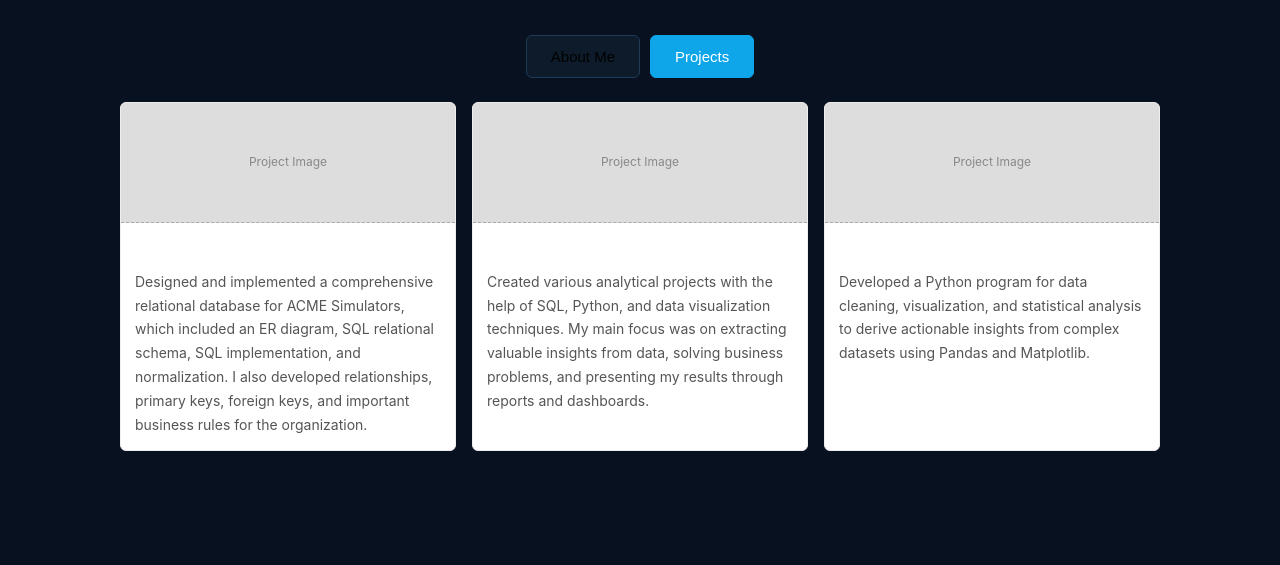
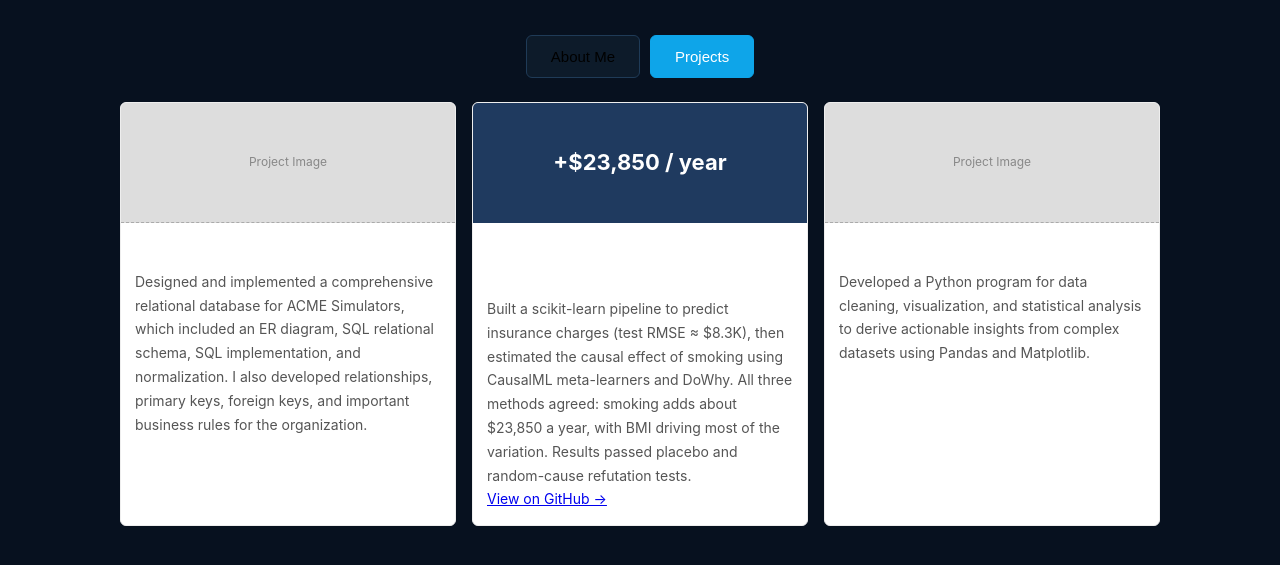
Before and after one commit to maqbooltaha/maqbooltaha.github.io, a plain HTML site: page index.html in a window 1280 px wide. Both pictures are taken after a click on the button "Projects". Shown: the part 321-886 px from the top of the page. Before the commit the page ends 812 px from the top, so only its background shows below. Drawn offline with Linux system fonts and the light colour scheme.

Commit message:
Add insurance causal inference project

```diff
--- a/index.html
+++ b/index.html
@@ -371,14 +371,15 @@
             </div>
           </div>
 
-          <!-- CARD 2 -->
+                    <!-- CARD 2 -->
           <div class="card">
-            <div class="card-photo">Project Image</div>
+            <div class="card-photo" style="background:#1f3a5f; color:#fff; font-size:22px; font-weight:bold; border-bottom:none;">+$23,850 / year</div>
             <div class="card-text">
-              <h3>Business Analytics Portfolio</h3>
-              <p>Created various analytical projects with the help of SQL, Python, and data visualization techniques.
-                My main focus was on extracting valuable insights from data, solving business problems, and presenting
-                my results through reports and dashboards.</p>
+              <h3>Insurance Charges &amp; the Causal Effect of Smoking</h3>
+              <p>Built a scikit-learn pipeline to predict insurance charges (test RMSE ≈ $8.3K), then estimated the causal
+                effect of smoking using CausalML meta-learners and DoWhy. All three methods agreed: smoking adds about
+                $23,850 a year, with BMI driving most of the variation. Results passed placebo and random-cause refutation tests.</p>
+              <p><a href="https://github.com/maqbooltaha/Insurance-smoking-causal-inference" target="_blank">View on GitHub →</a></p>
             </div>
           </div>
 
```
